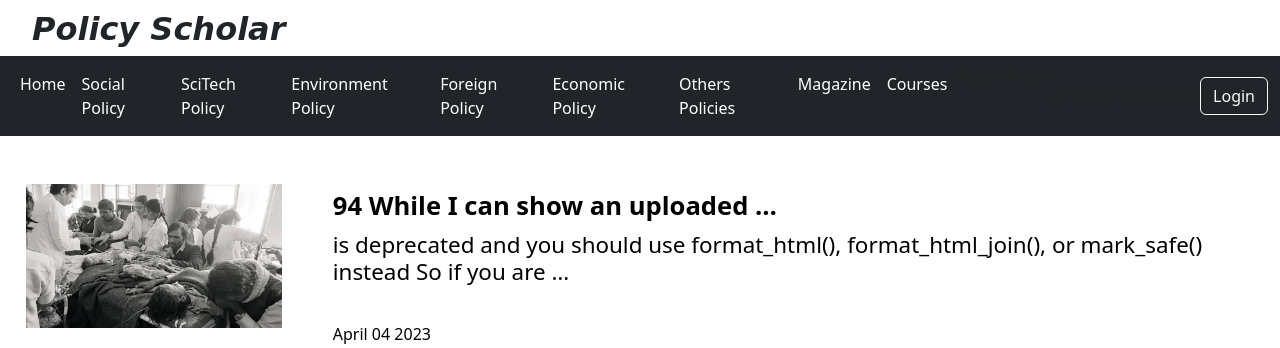
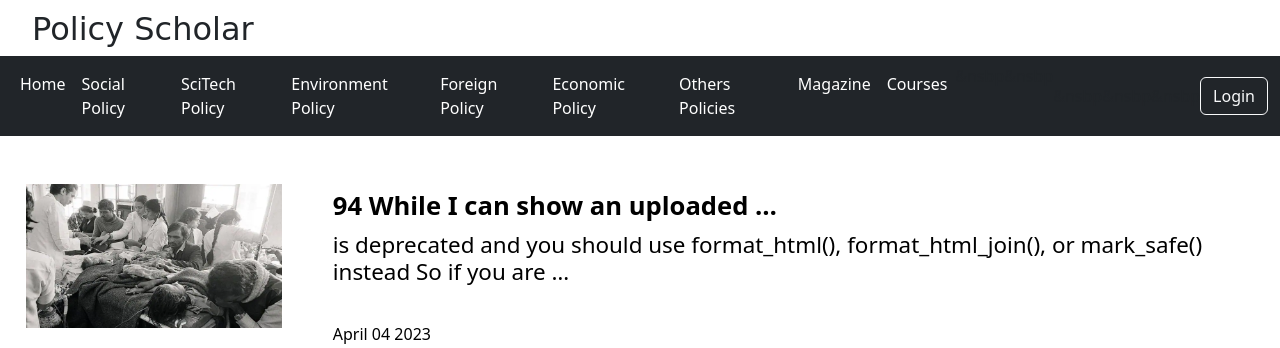
Before and after one commit to divyaa1511/policy-scholar, a Django app: page / in a window 1280 px wide. Shown: the top 348 px of the page. Run offline with Django 4.2, Linux system fonts and the light colour scheme; data comes from the database, SQL or seed files in the repository; some web fonts are replaced.

Commit message:
Update style.css

```diff
--- a/static/style.css
+++ b/static/style.css
@@ -10,8 +10,7 @@
     margin-left: 1em;
     margin-top: 0.3em;
     font-family: 'Rye', cursive;
-    font-style: italic;
-    font-weight: bold;
+
     font-size: 2em;
   }
 
```
